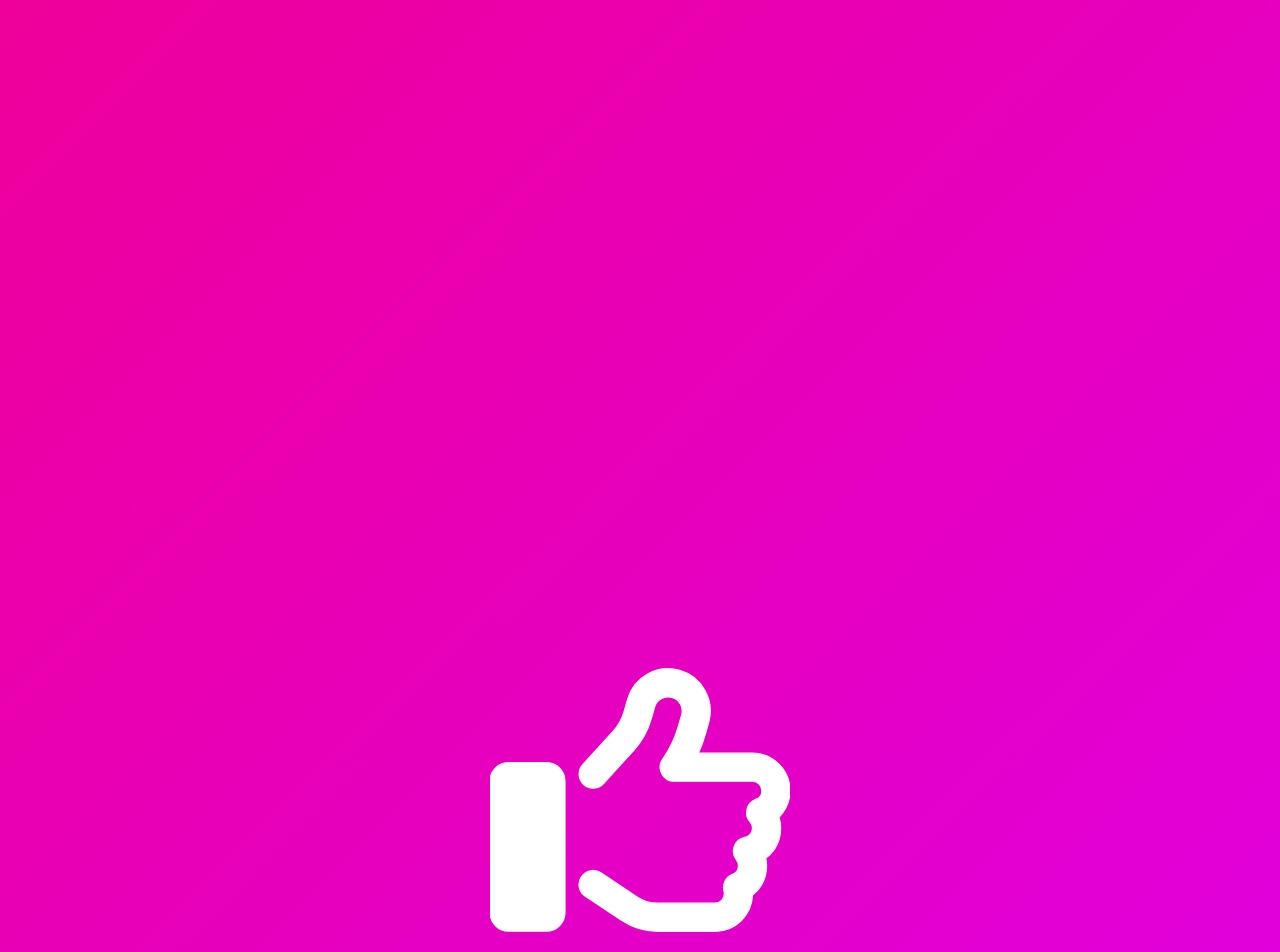
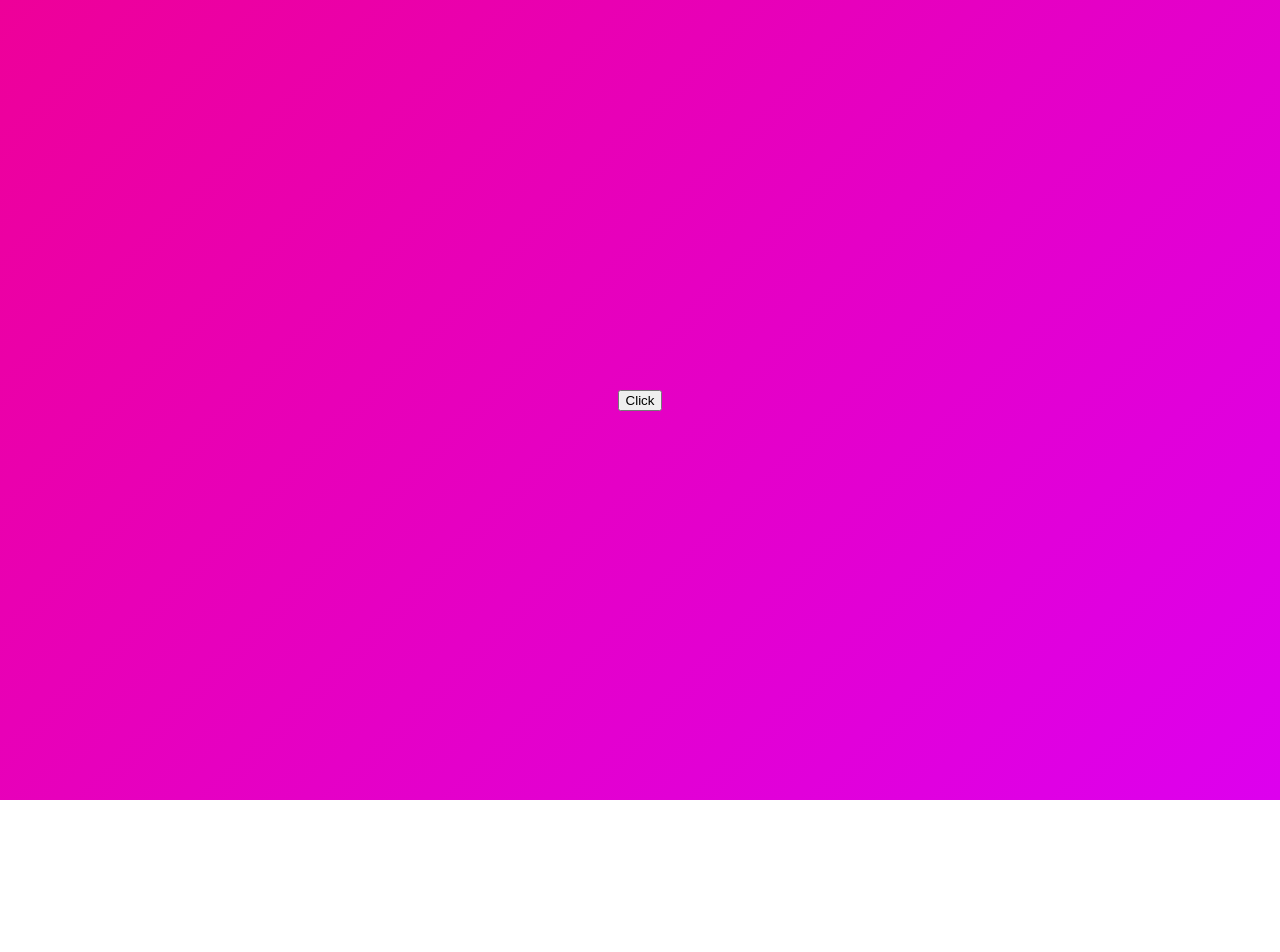
Before and after one commit to jasongoose/react-master-class, a React (Vite) app: page /motion in a window 1280 px wide. Shown: the top 952 px of the page. After the commit the page ends 800 px from the top, so only its background shows below. Built offline with nearby package versions, Linux system fonts and the light colour scheme; a web font is replaced by a local one.

Commit message:
AnimatPresense part done

```diff
--- a/src/routes/Motion.tsx
+++ b/src/routes/Motion.tsx
@@ -1,9 +1,9 @@
 import styled from "styled-components";
-import {motion, useMotionValue, useScroll, useTransform} from "motion/react"
-import {useEffect} from "react";
+import {AnimatePresence, motion} from "motion/react"
+import {useState} from "react";
 
 const Wrapper = styled(motion.div)`
-  height: 200vh;
+  height: 100vh;
   width: 100vw;
   display: flex;
   justify-content: center;
@@ -19,64 +19,38 @@ const Box = styled(motion.div)`
   box-shadow: 0 2px 3px rgba(0, 0, 0, 0.1), 0 10px 20px rgba(0, 0, 0, 0.06);
 `;
 
-const Svg = styled(motion.svg)`
-  width: 300px;
-  height: 300px;
-  color: white;
+function Motion() {
 
-  path {
-    stroke: white;
-    stroke-width: 2px;
+  const [showBox, setShowBox] = useState(false);
+
+  const toggleShowBox = () => {
+    setShowBox(!showBox);
   }
-`;
 
-function Motion() {
-  const x = useMotionValue(0);
-  const rotateZ = useTransform(x, [-800, 800], [-360, 360]);
-  const gradient = useTransform(x, [-800, 0, 800], [
-    "linear-gradient(135deg, rgb(0, 210, 238), rgb(0, 83, 238))",
-    "linear-gradient(135deg, rgb(238, 0, 153), rgb(221, 0, 238))",
-    "linear-gradient(135deg, rgb(0, 238, 155), rgb(238, 178, 0))"
-  ]);
-  const {scrollY, scrollYProgress} = useScroll();
-  const scale = useTransform(scrollYProgress, [0, 1], [1, 5]);
-
-  useEffect(() => {
-    // x.on('change', () => {})
-    // scale.on('change', () => {})
-    // scrollY.on('change', () => {})
-  }, [scrollY, scrollYProgress]);
-
-  const svgVariants = {
-    start: {
-      fill: "rgba(255, 255, 255, 0)",
-      pathLength: 0,
+  const boxVariants = {
+    initial: {
+      opacity: 0,
+      scale: 0,
     },
-    end: {
-      fill: "rgba(255, 255, 255, 1)",
-      pathLength: 1,
+    visible: {
+      opacity: 1,
+      scale: 1,
+      rotateZ: 360,
+    },
+    leaving: {
+      opacity: 0,
+      scale: 0,
+      y: 50,
     }
   }
 
+
   return (
-      <Wrapper style={{background: gradient}}>
-        {/*<Box style={{x, scale, rotateZ}} drag dragSnapToOrigin></Box>*/}
-        <Svg xmlns="http://www.w3.org/2000/svg"
-             viewBox="0 0 512 512">
-          <motion.path
-              variants={svgVariants}
-              initial="start"
-              animate="end"
-              transition={{
-                default: {
-                  duration: 5,
-                  fill: {
-                    duration: 2, delay: 5
-                  }
-                }
-              }}
-              d="M323.8 34.8c-38.2-10.9-78.1 11.2-89 49.4l-5.7 20c-3.7 13-10.4 25-19.5 35l-51.3 56.4c-8.9 9.8-8.2 25 1.6 33.9s25 8.2 33.9-1.6l51.3-56.4c14.1-15.5 24.4-34 30.1-54.1l5.7-20c3.6-12.7 16.9-20.1 29.7-16.5s20.1 16.9 16.5 29.7l-5.7 20c-5.7 19.9-14.7 38.7-26.6 55.5c-5.2 7.3-5.8 16.9-1.7 24.9s12.3 13 21.3 13L448 224c8.8 0 16 7.2 16 16c0 6.8-4.3 12.7-10.4 15c-7.4 2.8-13 9-14.9 16.7s.1 15.8 5.3 21.7c2.5 2.8 4 6.5 4 10.6c0 7.8-5.6 14.3-13 15.7c-8.2 1.6-15.1 7.3-18 15.2s-1.6 16.7 3.6 23.3c2.1 2.7 3.4 6.1 3.4 9.9c0 6.7-4.2 12.6-10.2 14.9c-11.5 4.5-17.7 16.9-14.4 28.8c.4 1.3 .6 2.8 .6 4.3c0 8.8-7.2 16-16 16l-97.5 0c-12.6 0-25-3.7-35.5-10.7l-61.7-41.1c-11-7.4-25.9-4.4-33.3 6.7s-4.4 25.9 6.7 33.3l61.7 41.1c18.4 12.3 40 18.8 62.1 18.8l97.5 0c34.7 0 62.9-27.6 64-62c14.6-11.7 24-29.7 24-50c0-4.5-.5-8.8-1.3-13c15.4-11.7 25.3-30.2 25.3-51c0-6.5-1-12.8-2.8-18.7C504.8 273.7 512 257.7 512 240c0-35.3-28.6-64-64-64l-92.3 0c4.7-10.4 8.7-21.2 11.8-32.2l5.7-20c10.9-38.2-11.2-78.1-49.4-89zM32 192c-17.7 0-32 14.3-32 32L0 448c0 17.7 14.3 32 32 32l64 0c17.7 0 32-14.3 32-32l0-224c0-17.7-14.3-32-32-32l-64 0z"/>
-        </Svg>
+      <Wrapper>
+        <button onClick={toggleShowBox}>Click</button>
+        <AnimatePresence>
+          {showBox ? <Box variants={boxVariants} initial="initial" animate="visible" exit="leaving"></Box> : null}
+        </AnimatePresence>
       </Wrapper>
   )
 }
```
